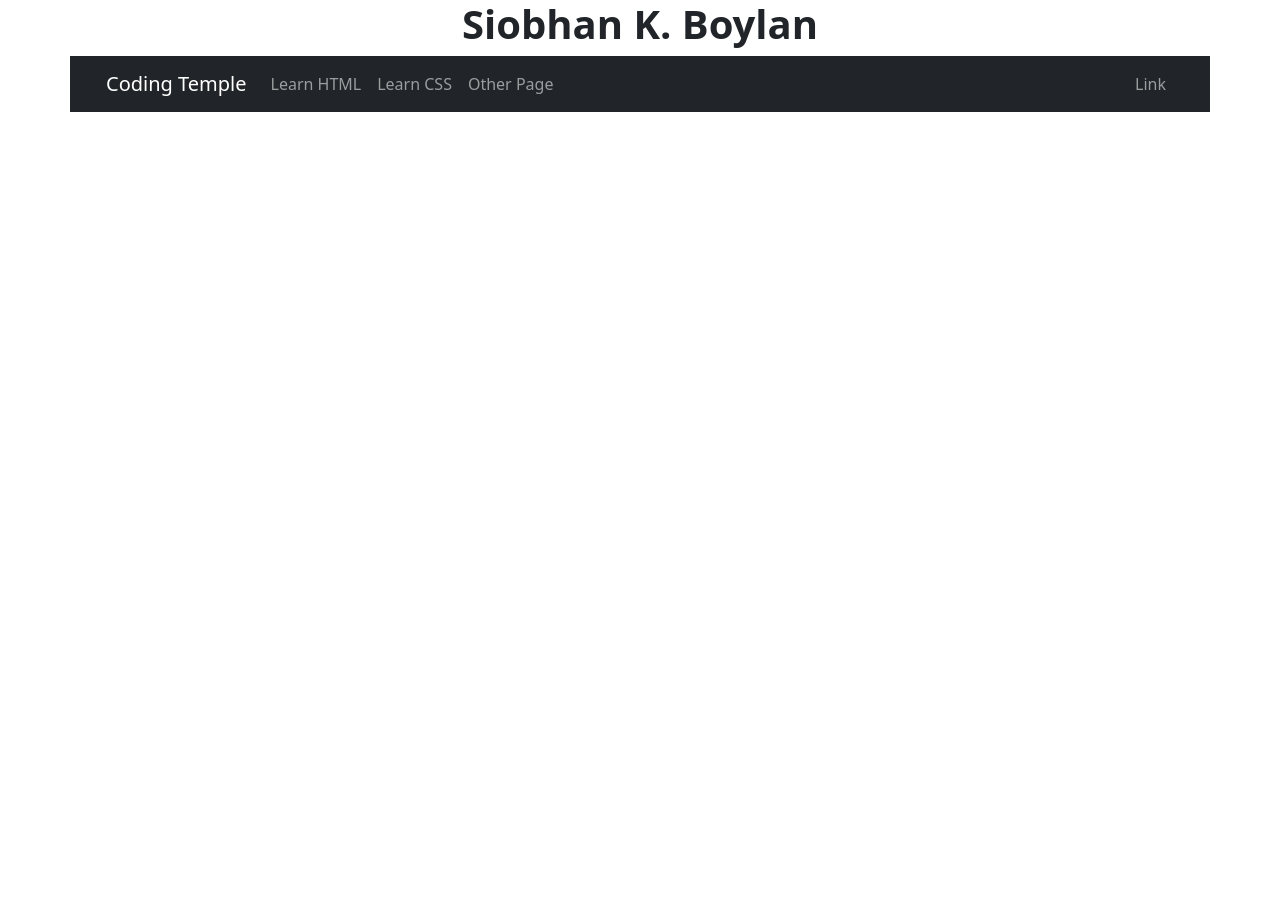
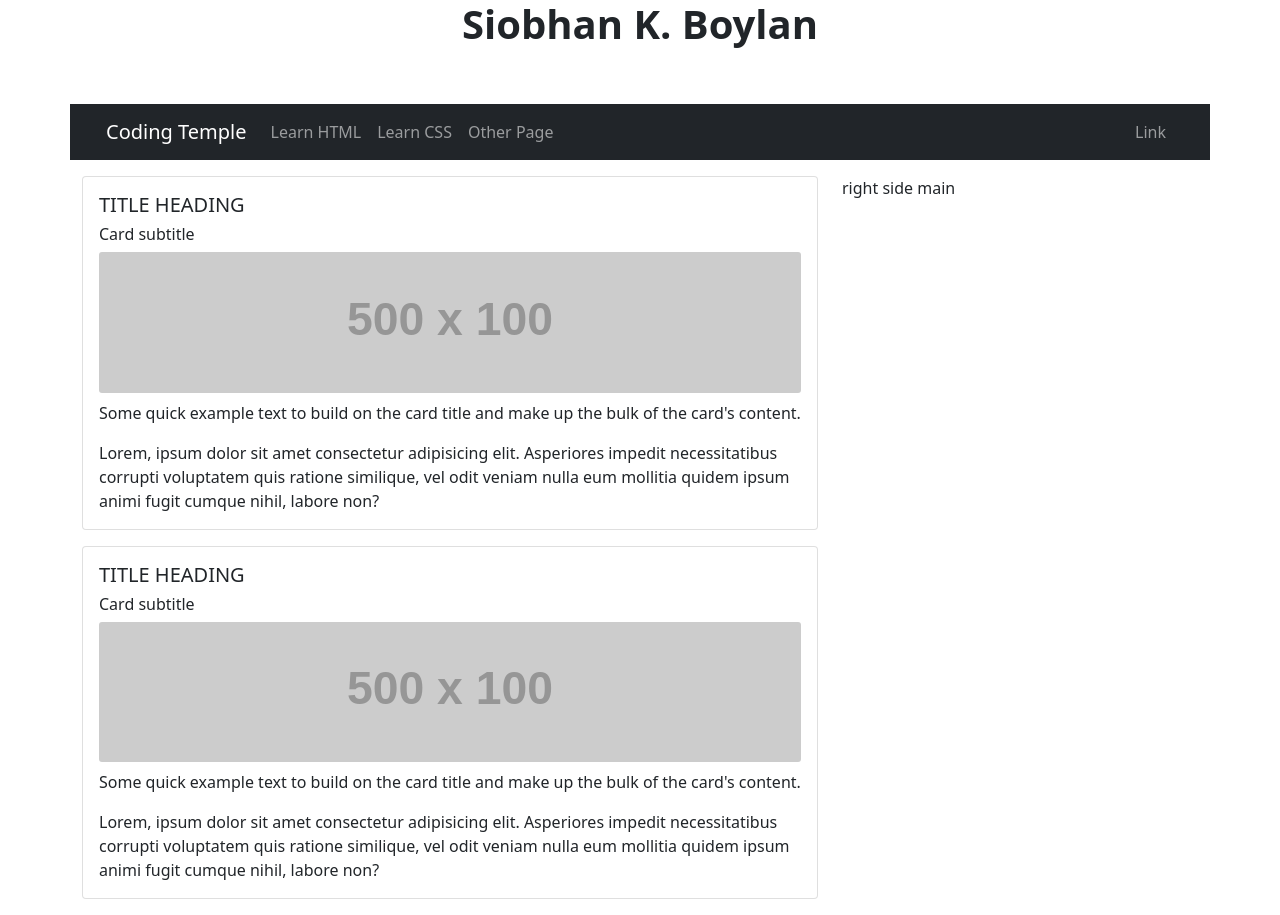
Before and after one commit to siobhankb/bootstrap-portfolio, a plain HTML site: page index.html in a window 1280 px wide. Before the commit the page ends 800 px from the top, so only its background shows below. Drawn offline with nearby package versions, Linux system fonts and the light colour scheme; placeholder pictures from the web are drawn by us.

Commit message:
add main body cards

```diff
--- a/index.html
+++ b/index.html
@@ -1,21 +1,24 @@
 <!DOCTYPE html>
 <html lang="en">
   <head>
-    <meta charset="UTF-8">
-    <meta http-equiv="X-UA-Compatible" content="IE=edge">
-    <meta name="viewport" content="width=device-width, initial-scale=1.0">
+    <meta charset="UTF-8" />
+    <meta http-equiv="X-UA-Compatible" content="IE=edge" />
+    <meta name="viewport" content="width=device-width, initial-scale=1.0" />
     <title>Portfolio</title>
-    <link href="https://cdn.jsdelivr.net/npm/bootstrap@5.0.2/dist/css/bootstrap.min.css" rel="stylesheet" integrity="sha384-EVSTQN3/azprG1Anm3QDgpJLIm9Nao0Yz1ztcQTwFspd3yD65VohhpuuCOmLASjC" crossorigin="anonymous">
+    <link
+      href="https://cdn.jsdelivr.net/npm/bootstrap@5.0.2/dist/css/bootstrap.min.css"
+      rel="stylesheet"
+      integrity="sha384-EVSTQN3/azprG1Anm3QDgpJLIm9Nao0Yz1ztcQTwFspd3yD65VohhpuuCOmLASjC"
+      crossorigin="anonymous"
+    />
   </head>
   <body classs="bg-light">
     <!-- container -->
     <div class="container">
       <!-- row 1 Header Row -->
-        <div class="row bg-white pb-s">
+      <div class="row bg-white pb-5">
         <div class="col">
-                <h1 class="text-center fw-bold">
-                    Siobhan K. Boylan
-                </h1>
+          <h1 class="text-center fw-bold">Siobhan K. Boylan</h1>
         </div>
       </div>
       <!-- row2 Nav Bar -->
@@ -23,10 +26,21 @@
         <nav class="navbar navbar-expand-lg navbar-dark bg-dark">
           <div class="container-fluid">
             <a class="navbar-brand" href="#">Coding Temple</a>
-                    <button class="navbar-toggler" type="button" data-bs-toggle="collapse" data-bs-target="#navbarNav" aria-controls="navbarNav" aria-expanded="false" aria-label="Toggle navigation">
+            <button
+              class="navbar-toggler"
+              type="button"
+              data-bs-toggle="collapse"
+              data-bs-target="#navbarNav"
+              aria-controls="navbarNav"
+              aria-expanded="false"
+              aria-label="Toggle navigation"
+            >
               <span class="navbar-toggler-icon"></span>
             </button>
-                    <div class="collapse navbar-collapse justify-content-between" id="navbarNav">
+            <div
+              class="collapse navbar-collapse justify-content-between"
+              id="navbarNav"
+            >
               <ul class="navbar-nav">
                 <li class="nav-item">
                   <a class="nav-link" href="#">Learn HTML</a>
@@ -48,11 +62,41 @@
         </nav>
       </div>
       <!-- Main Content -->
-
+      <div class="row mt-3">
+          <!-- SET COLUMNS to wrap when screen especially small: see col-12 lg-
+        ****Can use ALL breakpoints to set up many different screen size options-->
       <!-- Left 2/3 column -->
+        <!-- WAS: <div class= "col-8">
+            now stays whole-width until large screen size-->
+      <div class="col-12 col-lg-8">
+          <!-- top card -->
+            <div class="card mb-3">
+                <div class="card-body">
+                    <h5 class="card-title">TITLE HEADING</h5>
+                    <h6 class="card-subtitle my-2">Card subtitle</h6>
+                    <img src="https://via.placeholder.com/500x100" class="card-img" alt="paceholder image">
+                    <p class="card-text mt-2">Some quick example text to build on the card title and make up the bulk of the card's content.</p>
+                    <p class="card-text">Lorem, ipsum dolor sit amet consectetur adipisicing elit. Asperiores impedit necessitatibus corrupti voluptatem quis ratione similique, vel odit veniam nulla eum mollitia quidem ipsum animi fugit cumque nihil, labore non?</p>
+                </div>
+            </div>
+          <!-- bottom card -->
+            <div class="card mb-3">
+                <div class="card-body">
+                    <h5 class="card-title">TITLE HEADING</h5>
+                    <h6 class="card-subtitle my-2">Card subtitle</h6>
+                    <img src="https://via.placeholder.com/500x100" class="card-img" alt="paceholder image">
+                    <p class="card-text mt-2">Some quick example text to build on the card title and make up the bulk of the card's content.</p>
+                    <p class="card-text">Lorem, ipsum dolor sit amet consectetur adipisicing elit. Asperiores impedit necessitatibus corrupti voluptatem quis ratione similique, vel odit veniam nulla eum mollitia quidem ipsum animi fugit cumque nihil, labore non?</p>
+                </div>
+            </div>
+      </div>
       <!-- Right 1/2 column -->
-
+        <!-- WAS: <div class= "col-8">
+            now stays whole-width until large screen size-->
+      <div class="col-12 col-lg-4">
+        right side main
       </div>
-
+      </div>
+    </div>
   </body>
 </html>
```
Lines whose indentation alone changed are shown as unchanged.
